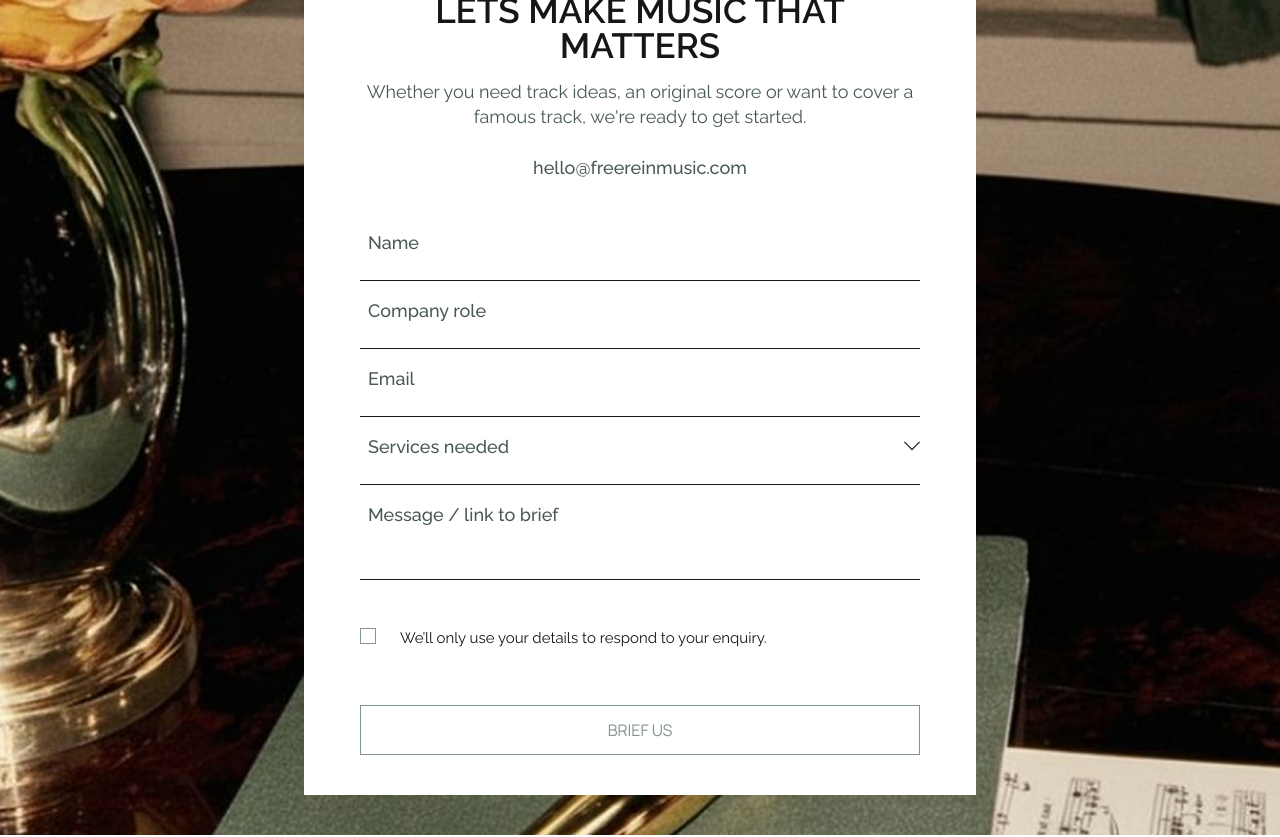
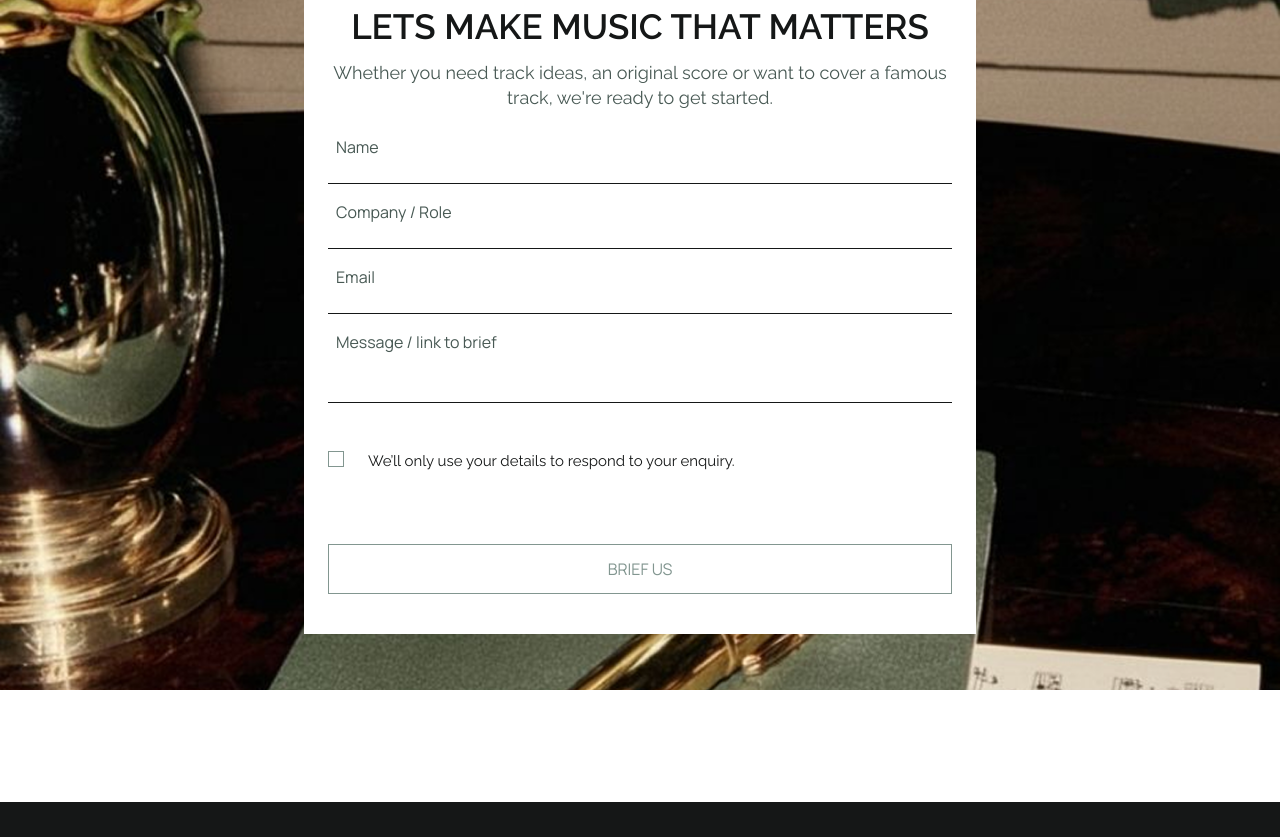
Before and after one commit to Tanya908/Landing-page-music, a React (Vite) app: page / in a window 1280 px wide. Shown: the part 5820-6657 px from the top of the page. Built offline with nearby package versions, Linux system fonts and the light colour scheme.

Commit message:
Fix contact form validation and error handling

```diff
--- a/src/components/sections/Contact.tsx
+++ b/src/components/sections/Contact.tsx
@@ -1,26 +1,11 @@
 "use client";
 
-import { useState } from "react";
-import {useScroll} from "../../contexts/ScrollContext.tsx";
-import Button from "../ui/Button.tsx";
-import {ContactService} from "../../services/contactService.ts"
-
-const options:string[] = [
-    "Music Trend Reports + Cultural Compass",
-    "Music Searches & Licensing",
-    "Bespoke Composition",
-    "Re-Records",
-    "Artist partnerships",
-];
-
-export interface ContactFormData {
-    name: string;
-    role: string;
-    email: string;
-    service: string;
-    message: string;
-    privacyAccepted: boolean;
-}
+import { useState, type FormEvent, type ChangeEvent, type FocusEvent } from "react";
+import { useScroll } from "../../contexts/ScrollContext";
+import Button from "../ui/Button";
+import { submitContactForm } from "../../services/contactService";
+import { validateForm, type FormErrors } from "../../utils/contactLogic";
+import type { ContactFormData } from "../../types/contact";
 
 const initialContactFormData: ContactFormData = {
     name: "",
@@ -33,39 +18,46 @@ const initialContactFormData: ContactFormData = {
 
 const Contact = () => {
     const { sections } = useScroll();
-    const [open, setOpen] = useState(false);
+
+    const [formData, setFormData] = useState<ContactFormData>(initialContactFormData);
+    const [errors, setErrors] = useState<FormErrors>({});
     const [loading, setLoading] = useState(false);
 
-    const [formData, setFormData] = useState<ContactFormData>(initialContactFormData);
+    const validationErrors = validateForm(formData);
 
     const isFormValid =
-        formData.name.trim() !== "" &&
-        formData.email.trim() !== "" &&
-        formData.service.trim() !== "" &&
+        !loading &&
         formData.privacyAccepted &&
-        !loading;
+        Object.keys(validationErrors).length === 0;
 
-    const handleSubmit = async (e: React.FormEvent) => {
+    const handleSubmit = async (e: FormEvent) => {
         e.preventDefault();
-
         if (loading) return;
 
+        const errors = validateForm(formData);
+        if (Object.keys(errors).length > 0) {
+            setErrors(errors);
+            return;
+        }
+
         setLoading(true);
+        try {
+            const { privacyAccepted, ...payload } = formData;
 
-        try {
-            await ContactService(formData);
+            await submitContactForm(payload);
+
             setFormData(initialContactFormData);
-            setOpen(false);
-        } catch (err) {
-            console.error(err);
+            setErrors({});
+        } catch {
+            setErrors({
+                email: ["Submission failed. Please try again."],
+            });
         } finally {
             setLoading(false);
         }
     };
 
-    const handleChange = (
-        e: React.ChangeEvent<HTMLInputElement | HTMLTextAreaElement>
-    ) => {
+    const handleChange = (e: ChangeEvent<HTMLInputElement | HTMLTextAreaElement>) => {
         const { name, value, type } = e.target;
 
         setFormData(prev => ({
@@ -75,60 +67,95 @@ const Contact = () => {
                     ? (e.target as HTMLInputElement).checked
                     : value,
         }));
+
+        if (errors[name as keyof FormErrors]) {
+            setErrors(prev => {
+                const next = { ...prev };
+                delete next[name as keyof FormErrors];
+                return next;
+            });
+        }
+    };
+
+    const handleBlur = (e: FocusEvent<HTMLInputElement | HTMLTextAreaElement>) => {
+        const fieldErrors = validateForm(formData);
+        const fieldName = e.target.name as keyof FormErrors;
+
+        if (fieldErrors[fieldName]) {
+            setErrors(prev => ({
+                ...prev,
+                [fieldName]: fieldErrors[fieldName],
+            }));
+        }
     };
 
     return (
         <section
             ref={sections.contact}
             id="contact"
-            className="w-full bg-cover bg-center mt-28 overflow-x-hidden "
+            className="w-full bg-cover bg-center mt-28"
             style={{ backgroundImage: "url('/contact.png')" }}
         >
-            <div className="flex justify-center gap-4 px-4 py-14 md:py-10 md:px-14">
-                <div className=" w-full lg:max-w-3xl xl:max-w-2xl bg-[var(--color-light-100)]  px-2 py-6 md:py-10 md:px-14 text-center" >
+            <div className="flex justify-center px-4 py-14">
+                <div className="w-full max-w-2xl bg-[var(--color-light-100)] px-6 py-10 text-center">
                     <h3 className="h3 mb-4">Lets make music that matters</h3>
-                    <p className="body text-[var(--color-green-700)] mb-6 ">Whether you need track ideas, an original score or want to cover a famous track, we're ready to get started.</p>
-                    <a href="mailto:hello@freereinmusic.com" className=" body-medium text-[var(--color-green-700)]  ">hello@freereinmusic.com</a>
+                    <p className="body mb-6 text-[var(--color-green-700)]">
+                        Whether you need track ideas, an original score or want to cover a famous track, we're ready to get started.
+                    </p>
 
-                    <form onSubmit={handleSubmit} className="flex flex-col gap-6 mt-12">
-                        <fieldset className="flex flex-col space-y-4 w-full">
-                            <input className="form-field body-medium" type="text" name="name" placeholder="Name" value={formData.name} onChange={handleChange} />
-                            <input className="form-field body-medium" type="text" name="role" placeholder="Company role" value={formData.role} onChange={handleChange} />
-                            <input className="form-field body-medium" type="email" name="email" placeholder="Email" required value={formData.email} onChange={handleChange} />
+                    <form onSubmit={handleSubmit} noValidate>
+                        <fieldset className="flex flex-col gap-4">
 
-                            <div className="relative w-full" >
-                                <button
-                                    type="button"
-                                    onClick={() => setOpen(prev => !prev)}
-                                    className=" w-full text-left form-field body-medium items-center grid grid-cols-[1fr_16px]"
-                                > {formData.service || "Services needed"}
-                                    <img src="/arrowOpen.svg" alt="arrowOpen"
-                                         className={` w-4 h-4 transition-transform duration-300 ${open ? "rotate-180" : ""}`}
-                                    />
-                                </button>
+                            <label className="flex flex-col">
+                                <input
+                                    className="form-field"
+                                    name="name"
+                                    placeholder="Name"
+                                    value={formData.name}
+                                    onChange={handleChange}
+                                    onBlur={handleBlur}
+                                />
+                                {errors.name?.map((err, i) => (
+                                    <p key={i} className="error-message">{err}</p>
+                                ))}
+                            </label>
 
-                                {open && (
-                                    <ul className=" absolute z-50 w-full bg-[var(--color-light-100)]"
-                                    >
-                                        {options.map((option) => (
-                                            <li
-                                                key={option}
-                                                onClick={() => {
-                                                    setFormData(prev => ({ ...prev, service: option }));
-                                                    setOpen(false);
-                                                }}
-                                                className={`body cursor-pointer px-4 py-4 transition border-b border-[var(--color-light-200)]
-                                                 hover:bg-[var(--color-dark-700)] hover:text-[var(--color-light-200)] active:bg-[var(--color-dark-700)] active:text-[var(--color-light-200)]`}
-                                            >
-                                                {option}
-                                            </li>
-                                        ))}
-                                    </ul>
-                                )}
-                            </div>
+                            <label className="flex flex-col">
+                                <input
+                                    className="form-field"
+                                    name="role"
+                                    placeholder="Company / Role"
+                                    value={formData.role}
+                                    onChange={handleChange}
+                                    onBlur={handleBlur}
+                                />
+                                {errors.role?.map((err, i) => (
+                                    <p key={i} className="error-message">{err}</p>
+                                ))}
+                            </label>
 
-                            <textarea className="body-medium form-field resize-none" rows={2} name="message"
-                                      placeholder="Message / link to brief" value={formData.message} onChange={handleChange}
+                            <label className="flex flex-col">
+                                <input
+                                    className="form-field"
+                                    type="email"
+                                    name="email"
+                                    placeholder="Email"
+                                    value={formData.email}
+                                    onChange={handleChange}
+                                    onBlur={handleBlur}
+                                />
+                                {errors.email?.map((err, i) => (
+                                    <p key={i} className="error-message">{err}</p>
+                                ))}
+                            </label>
+
+                            <textarea
+                                className="form-field resize-none"
+                                rows={2}
+                                name="message"
+                                placeholder="Message / link to brief"
+                                value={formData.message}
+                                onChange={handleChange}
                             />
 
                             <label className="flex items-start gap-6 cursor-pointer mt-8 mb-14">
@@ -138,25 +165,17 @@ const Contact = () => {
                                     checked={formData.privacyAccepted}
                                     onChange={handleChange}
                                     className="peer hidden"
-                                    required
                                 />
-
-                                <span
-                                    className="w-4 h-4 border border-[var(--color-green-500)]  grid place-items-center
-                                               transition [&>img]:opacity-0 peer-checked:[&>img]:opacity-100 aspect-square peer-checked:border-[var(--color-green-100)]"
-                                ><img
-                                    src="/checkedIcon.svg"
-                                    alt="checked"
-                                    className="w-3 h-3 transition-opacity"
-                                />
+                                <span className="w-4 h-4 border border-[var(--color-green-500)] grid place-items-center
+                                 transition [&>img]:opacity-0 peer-checked:[&>img]:opacity-100 aspect-square">
+                                  <img src="/checkedIcon.svg" alt="checked" className="w-3 h-3" />
                                 </span>
-
                                 <span className="caption text-left">
-                                    We’ll only use your details to respond to your enquiry.
+                                  We’ll only use your details to respond to your enquiry.
                                 </span>
                             </label>
 
-                            <Button variant="primary" type="submit" disabled={!isFormValid}>
+                            <Button type="submit" disabled={!isFormValid}>
                                 {loading ? "Sending..." : "Brief us"}
                             </Button>
 
@@ -165,7 +184,7 @@ const Contact = () => {
                 </div>
             </div>
         </section>
+    );
+};
 
-    )
-}
-export default Contact
+export default Contact;
--- /dev/null
+++ b/src/types/contact.ts
@@ -0,0 +1,16 @@
+export interface ContactFormData {
+    name: string;
+    role: string;
+    email: string;
+    service: string;
+    message: string;
+    privacyAccepted: boolean;
+}
+
+export interface ContactPayload {
+    name: string;
+    role: string;
+    email: string;
+    service: string;
+    message: string;
+}
--- /dev/null
+++ b/src/utils/contactLogic.ts
@@ -0,0 +1,41 @@
+import type {ContactFormData} from "../types/contact.ts";
+
+export type FormErrors = {
+    name?: string[];
+    role?: string[];
+    email?: string[];
+};
+
+export function validateForm(data: ContactFormData): FormErrors {
+    const errors: FormErrors = {};
+
+    if (!data.name.trim()) {
+        errors.name = ["Name is required"];
+    } else {
+        if (data.name.trim().length < 3) {
+            errors.name = [...(errors.name ?? []), "Name must be at least 3 characters"];
+        }
+        if (/\d/.test(data.name)) {
+            errors.name = [...(errors.name ?? []), "Name cannot contain numbers"];
+        }
+    }
+
+    if (!data.role.trim()) {
+        errors.role = ["Role is required"];
+    } else {
+        if (data.role.trim().length < 3) {
+            errors.role = [...(errors.role ?? []), "Role must be at least 3 characters"];
+        }
+        if (/\d/.test(data.role)) {
+            errors.role = [...(errors.role ?? []), "Role cannot contain numbers"];
+        }
+    }
+
+    if (!data.email.trim()) {
+        errors.email = ["Email is required"];
+    } else if (!/^\S+@\S+\.\S+$/.test(data.email)) {
+        errors.email = ["Please enter a valid email address"];
+    }
+
+    return errors;
+}
```
Also changed, not shown: src/index.css (+11 -0 lines), src/services/contactService.ts (+5 -7 lines).
